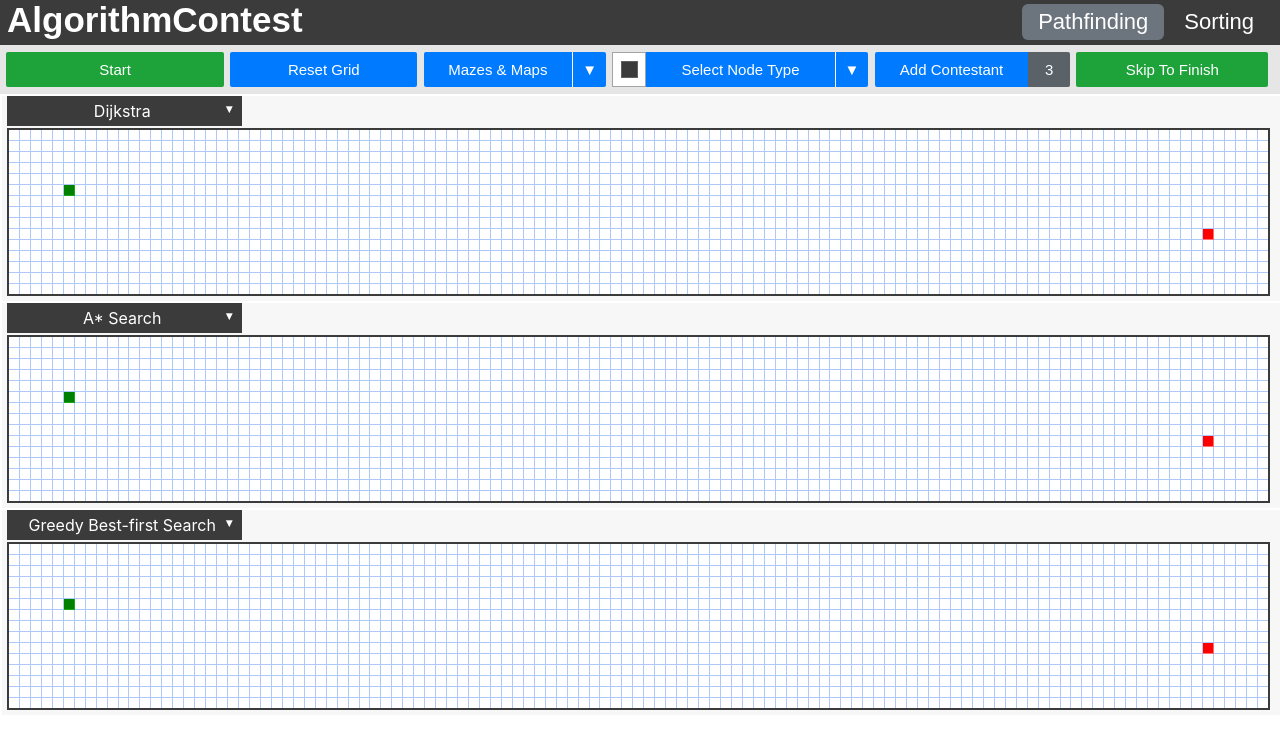
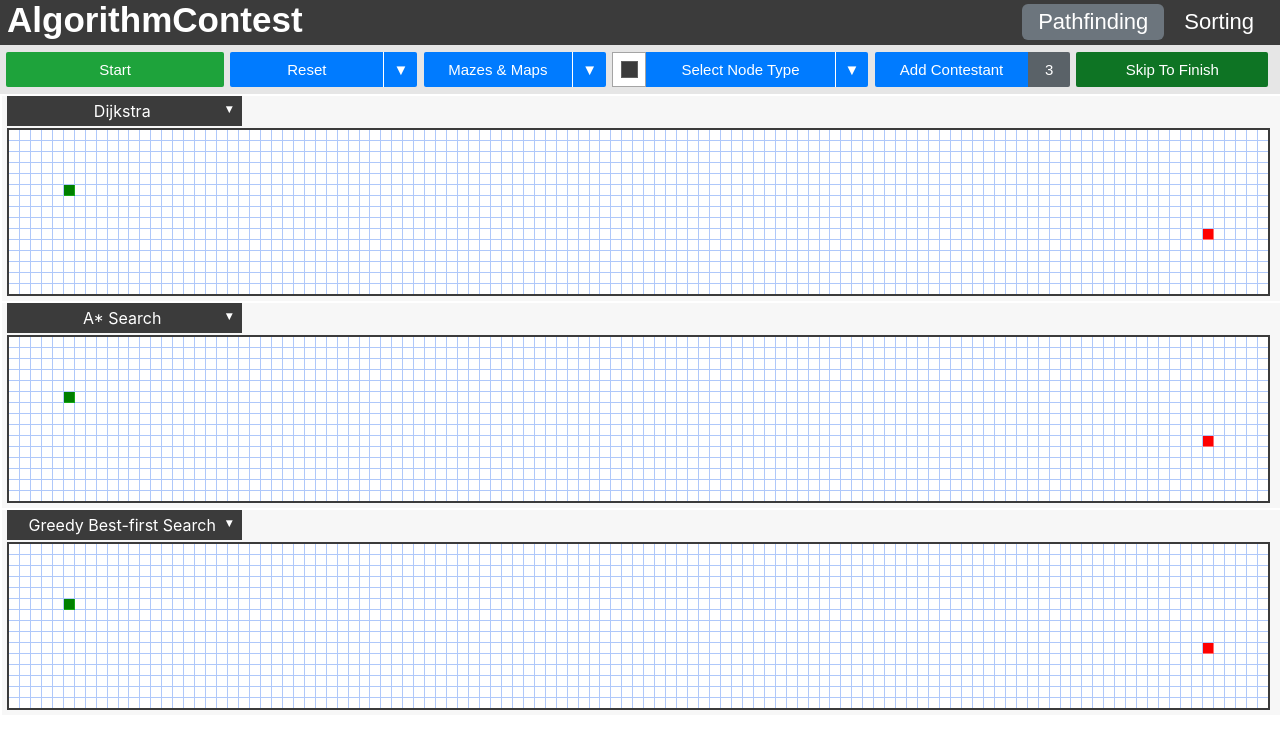
Before and after one commit to benshinnick/algorithm-contest, a React (Create React App) app: page / in a window 1280 px wide. Shown: the top 748 px of the page. Built offline with nearby package versions, Linux system fonts and the light colour scheme.

Commit message:
Updated buttons so that they are disabled when they need to be and added a clear path button which clears the path and all visited node styling after the contest has run

```diff
--- a/src/AlgoContest/PathfindingContest/PathfindingContest.jsx
+++ b/src/AlgoContest/PathfindingContest/PathfindingContest.jsx
@@ -3,6 +3,7 @@ import PathfindingVisualizerContestant from './PathfindingVisualizerContestant';
 import './css/PathfindingContest.css';
 
 const GRID_NUM_ROWS = 15;
+const COUNTDOWN_DURATION_MS = PathfindingVisualizerContestant.ANIMATION_DELAY_MS;
 
 const INITIAL_NUM_OF_CONTESTANTS = 3;
 const MAX_NUM_OF_CONTESTANTS = 3;
@@ -59,7 +60,9 @@ export default class PathfindingContest extends React.Component {
         this.setEmptyGrid();
         document.getElementById('node-selection-dropdown-content').style.display = 'none';
         document.getElementById('mazes-and-maps-dropdown-content').style.display = 'none';
+        document.getElementById('reset-grid-dropdown-content').style.display = 'none';
         window.addEventListener('resize', this.handlePageResize);
+        this.disableDuringContestControlButtons();
     }
 
     componentWillUnmount() {
@@ -67,12 +70,49 @@ export default class PathfindingContest extends React.Component {
     }
 
     startContest() {
-        // this.disablePreContestButtons();
-        // this.enableDuringContestControlButtons();
-        // this.startCountdown();
+        this.disablePreContestButtons();
+        this.enableDuringContestControlButtons();
+        this.startCountdown();
         const allContestantAnimationData = this.getAllContestantAnimationDataAndSetAlgorithmStatInfo();
         this.runContestAnimations(allContestantAnimationData);
-        // this.scheduleContestFinishedCommands(allContestantAnimationData);
+        this.scheduleContestFinishedCommands(allContestantAnimationData);
+    }
+
+    scheduleContestFinishedCommands(allContestantAnimationData) {
+        const allContestantMaxAnimationSteps = [];
+        for(let i = 0; i < this.state.numOfContestants; ++i) {
+            allContestantMaxAnimationSteps.push(allContestantAnimationData[i].length);
+        }
+
+        const maxNumberOfAnimationSteps = Math.max(...allContestantMaxAnimationSteps);
+        setTimeout(() => {
+            this.handleContestIsNowFinished();
+        }, maxNumberOfAnimationSteps * this.algoContestantRefs[0].getAnimationSpeed() + PathfindingVisualizerContestant.ANIMATION_DELAY_MS);
+    }
+
+    handleContestIsNowFinished() {
+        this.enablePreContestSetupButtons();
+        this.disableDuringContestControlButtons();
+        // const sortedArray = this.state.array.sort(function(a, b){return a - b});
+        // this.setState({ ...this.state, array: sortedArray });
+
+        // for(let i = 0; i < this.state.numOfContestants; ++i) {
+        //     this.algoContestantRefs[i].createAlgorithmStatsLabel();
+        //     this.algoContestantRefs[i].setAllAlgorithmStatInfo(-1, -1, -1);
+        // }
+    }
+
+    startCountdown() {
+        let numOfCountdownSeconds = COUNTDOWN_DURATION_MS / 1000;
+        for(let i = 0; i < numOfCountdownSeconds; ++i) {
+            setTimeout(() => {
+                document.getElementById("path-start-contest-button").innerHTML = `${numOfCountdownSeconds - i}`;
+            }, i * 1000);
+        }
+
+        setTimeout(() => {
+            document.getElementById("path-start-contest-button").innerHTML = 'GO!';
+        }, COUNTDOWN_DURATION_MS);
     }
 
     getAllContestantAnimationDataAndSetAlgorithmStatInfo() {
@@ -286,10 +326,21 @@ export default class PathfindingContest extends React.Component {
         this.startContest();
     }
 
+    resetButtonOnClick() {
+        if(document.getElementById('reset-grid-button').disabled !== true) {
+            toggleResetGridDropdownButtons();
+        }
+    }
+
+    clearPathButtonOnClick() {
+        this.clearPathAndVisitedNodes();
+        toggleResetGridDropdownButtons();
+    }
+
     resetGridButtonOnClick() {
-        console.log("Grid Reseting");
         this.clearPathAndVisitedNodes();
         this.setEmptyGrid();
+        toggleResetGridDropdownButtons();
     }
 
     skipToFinishButtonOnClick() {
@@ -297,7 +348,9 @@ export default class PathfindingContest extends React.Component {
     }
 
     selectNodeTypeDropdownOnClick() {
-        toggleSelectNodeTypeDropdownButtons();
+        if(document.getElementById('select-node-type-dropdown-button').disabled !== true) {
+            toggleSelectNodeTypeDropdownButtons();
+        }
     }
 
     nodeSelectionDropdownButtonOnClick(nodeType) {
@@ -311,8 +364,9 @@ export default class PathfindingContest extends React.Component {
     }
 
     mazesAndMapsButtonOnClick() {
-        console.log('mazes and maps button has been clicked');
-        toggleSelectMazesAndMapsDropdownButtons();
+        if(document.getElementById("mazes-and-maps-button").disabled !== true) {
+            toggleSelectMazesAndMapsDropdownButtons();
+        }
     }
 
     addContestantOnClick() {
@@ -329,7 +383,17 @@ export default class PathfindingContest extends React.Component {
             <div className='pathfinding-contest'>
                 <div id="pathfinding-contest-header">
                     <button id="path-start-contest-button" onClick={() => this.startContestButtonOnClick()}>Start</button>
-                    <button id="reset-grid-button" onClick={() => this.resetGridButtonOnClick()}>Reset Grid</button>
+                    <div id="reset-grid-dropdown">
+                        <button id="reset-grid-button" onClick={() => this.resetButtonOnClick()}>
+                            <div id='reset-grid-button-text'>Reset</div>
+                            <div id='reset-grid-dropdown-arrow'>▼</div>
+                        </button>
+                        <div id="reset-grid-dropdown-content">
+                            <button className='reset-grid-dropdown-button' onClick={() => this.clearPathButtonOnClick()}>Clear Path</button>
+                            <button className='reset-grid-dropdown-button' onClick={() => this.resetGridButtonOnClick()}>Reset Grid</button>
+                        </div>
+                    </div>
+                    {/* <button id="reset-grid-button" onClick={() => this.resetGridButtonOnClick()}>Reset Grid</button> */}
                     <div id="mazes-and-maps-dropdown">
                         <button id="mazes-and-maps-button" onClick={() => this.mazesAndMapsButtonOnClick()}>
                             <div id='mazes-and-maps-button-text'>Mazes & Maps</div>
@@ -390,6 +454,49 @@ export default class PathfindingContest extends React.Component {
             </div>
         );
     }
+
+    disablePreContestButtons() {
+        document.getElementById("path-start-contest-button").disabled = true;
+        document.getElementById("reset-grid-button").disabled = true;
+        document.getElementById("mazes-and-maps-button").disabled = true;
+        document.getElementById('select-node-type-dropdown-button').disabled = true;
+        document.getElementById('path-add-contestant-button').disabled = true;
+
+        const algorithmDropDownButtons = document.getElementsByClassName('path-algorithm-dropdown-button');
+        for(let i = 0; i < algorithmDropDownButtons.length; ++i) {
+            algorithmDropDownButtons[i].disabled = true;
+        }
+        const algorithmDropDownArrows = document.getElementsByClassName('dropdown-arrow');
+        for(let i = 0; i < algorithmDropDownArrows.length; ++i) {
+            algorithmDropDownArrows[i].style.visibility = 'hidden';
+        }
+    }
+
+    enablePreContestSetupButtons() {
+        document.getElementById("path-start-contest-button").innerHTML = 'Start';
+        document.getElementById("path-start-contest-button").disabled = false;
+        document.getElementById("reset-grid-button").disabled = false;
+        document.getElementById("mazes-and-maps-button").disabled = false;
+        document.getElementById('select-node-type-dropdown-button').disabled = false;
+        document.getElementById('path-add-contestant-button').disabled = false;
+
+        const algorithmDropDownButtons = document.getElementsByClassName('path-algorithm-dropdown-button');
+        for(let i = 0; i < algorithmDropDownButtons.length; ++i) {
+            algorithmDropDownButtons[i].disabled = false;
+        }
+        const algorithmDropDownArrows = document.getElementsByClassName('dropdown-arrow');
+        for(let i = 0; i < algorithmDropDownArrows.length; ++i) {
+            algorithmDropDownArrows[i].style.visibility = 'visible';
+        }
+    }
+
+    disableDuringContestControlButtons() {
+        document.getElementById('path-skip-to-finish-button').disabled = true;
+    }
+
+    enableDuringContestControlButtons() {
+        document.getElementById('path-skip-to-finish-button').disabled = false
+    }
 }
 
 const toggleSelectNodeTypeDropdownButtons = () => {
@@ -404,6 +511,16 @@ const toggleSelectNodeTypeDropdownButtons = () => {
 
 const toggleSelectMazesAndMapsDropdownButtons = () => {
     const mazesAndMapsDropdownButtonContainer = document.getElementById('mazes-and-maps-dropdown-content');
+    if(mazesAndMapsDropdownButtonContainer.style.display === 'none') {
+        mazesAndMapsDropdownButtonContainer.style.display = 'block';
+    }
+    else {
+        mazesAndMapsDropdownButtonContainer.style.display = 'none';
+    }
+}
+
+const toggleResetGridDropdownButtons = () => {
+    const mazesAndMapsDropdownButtonContainer = document.getElementById('reset-grid-dropdown-content');
     if(mazesAndMapsDropdownButtonContainer.style.display === 'none') {
         mazesAndMapsDropdownButtonContainer.style.display = 'block';
     }
--- a/src/AlgoContest/PathfindingContest/PathfindingVisualizerContestant.jsx
+++ b/src/AlgoContest/PathfindingContest/PathfindingVisualizerContestant.jsx
@@ -375,6 +375,10 @@ export default class PathfindingVisualizerContestant extends React.Component {
         );
     }
 
+    getAnimationSpeed() {
+        return this.state.animationSpeedMS;
+    }
+
     addHoverStylingToAllGridNodes(row, col, hoverType) {
         this.removeHoverStylingFromLastUpdatedNode(hoverType);
         const allStartSelectedNodes = document.getElementsByClassName(`node-${row}-${col}`);
--- a/src/AlgoContest/PathfindingContest/css/PathfindingContest.css
+++ b/src/AlgoContest/PathfindingContest/css/PathfindingContest.css
@@ -120,7 +120,7 @@
     background-color: #0e7424;
 }
 
-#reset-grid-button {
+/* #reset-grid-button {
     background-color: #007bff;
     display: inline-block;
     border: none;
@@ -147,7 +147,110 @@
 #reset-grid-button:disabled,
 #reset-grid-button[disabled] {
     background-color: #00458f;
+} */
+
+/* Reset grid dropdown styling */
+
+#reset-grid-button {
+    background-color: #007bff;
+    display: inline-block;
+    border: none;
+    color: white;
+    width: 100%;
+    padding: 0px;
+    text-align: center;
+    text-decoration: none;
+    font-family: Arial, Helvetica, sans-serif;
+    font-size: 15px;
+    transition-duration: 0.2s;
+    border-radius: 2px;
+    margin-top: 2px;
+    margin-bottom: 0px;
 }
+
+#reset-grid-button:hover {
+    background-color: #0069d9;
+}
+
+#reset-grid-button:disabled,
+#reset-grid-button[disabled] {
+    background-color: #00458f;
+}
+
+#reset-grid-button-text {
+    display: inline-block;
+    background-color: transparent;
+    border: none;
+    color: white;
+    padding-top: 9px;
+    padding-bottom: 9px;
+    text-align: center;
+    text-decoration: none;
+    font-family: Arial, Helvetica, sans-serif;
+    font-size: 15px;
+    transition-duration: 0.2s;
+    border-radius: 0px;
+    margin-top: 0px;
+    margin-bottom: 0px;
+}
+
+#reset-grid-dropdown-arrow {
+    background-color: transparent;
+    border-left: 1px solid white;
+    color: white;
+    float: right;
+    padding: 9px 9px;
+    margin: 0px;
+    font-family: Arial, Helvetica, sans-serif;
+    font-size: 15px;
+}
+
+#reset-grid-dropdown {
+    display: inline-block;
+    width: 14.6%;
+    margin-left: 0.25%;
+    margin-right: 0.25%;
+}
+
+.reset-grid-dropdown-button {
+    color: black;
+    width: 100%;
+    background-color: white;
+    text-align: center;
+    border-top: none;
+    border-left: 1px solid rgb(164, 164, 164);
+    border-right: 1px solid rgb(164, 164, 164);
+    border-bottom: 1px solid rgb(164, 164, 164);
+    font-family: Arial, Helvetica, sans-serif;
+    font-size: 16px;
+    padding-left: 1px;
+    padding-top: 5px;
+    padding-right: 5px;
+    padding-bottom: 5px;
+    margin-left: 0px;
+    margin-top: 0px;
+    margin-right: 0px;
+    margin-bottom: 0px;
+    text-decoration: none;
+    display: block;
+}
+
+.reset-grid-dropdown-button:hover {
+    background-color: #e2e6ea;
+}
+
+#reset-grid-dropdown-content {
+    display: block;
+    width: 14.6%;
+    margin-left: 0.25%;
+    margin-right: 0.25%;
+    position: absolute;
+    background-color: #f1f1f1;
+    margin: 0px;
+    z-index: 2;
+}
+
+/* Mazes and maps dropdown styling */
 
 #mazes-and-maps-button {
     background-color: #007bff;
@@ -352,7 +455,7 @@
 
 #select-node-type-dropdown-button:disabled,
 #select-node-type-dropdown-button[disabled] {
-    background-color: #0069d9;
+    background-color: #00458f;
 }
 
 #select-node-type-button-text {
--- a/src/AlgoContest/PathfindingContest/css/PathfindingVisualizerContestant.css
+++ b/src/AlgoContest/PathfindingContest/css/PathfindingVisualizerContestant.css
@@ -77,7 +77,7 @@
     background-color: #f1f1f1;
     width: 236px;
     margin: 0px;
-    z-index: 1;
+    z-index: 2;
 }
 
 .path-dropdown-content button {
```
